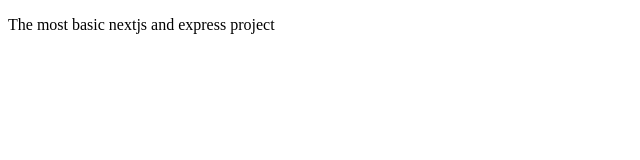
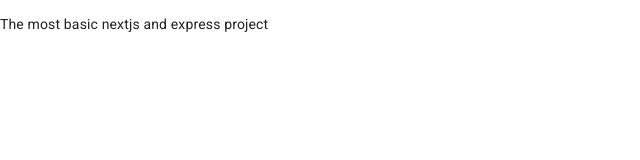
Before and after one commit to 8c809a1ecca7420fa9e8621bc92ed0c8/fa9be7a656b241a49e6996d578441363, a Next.js app: page / in a window 1280 px wide. Shown: the top 160 px of the page, without its empty margins (0-640 px from the left). Built offline with nearby package versions, Linux system fonts and the light colour scheme.

Commit message:
add material-ui

```diff
--- /dev/null
+++ b/common/theme.js
@@ -0,0 +1,22 @@
+import { createMuiTheme } from "@material-ui/core/styles"
+import red from "@material-ui/core/colors/red"
+
+// Create a theme instance.
+const theme = createMuiTheme({
+	palette: {
+		primary: {
+			main: "#556cd6",
+		},
+		secondary: {
+			main: "#19857b",
+		},
+		error: {
+			main: red.A400,
+		},
+		background: {
+			default: "#fff",
+		},
+	},
+})
+
+export default theme
--- a/package.json
+++ b/package.json
@@ -24,6 +24,8 @@
   },
   "homepage": "https://github.com/8c809a1ecca7420fa9e8621bc92ed0c8/fa9be7a656b241a49e6996d578441363#readme",
   "dependencies": {
+    "@material-ui/core": "^4.3.3",
+    "@material-ui/styles": "^4.3.3",
     "compression": "^1.7.4",
     "connect-timeout": "^1.9.0",
     "express": "^4.17.1",
--- /dev/null
+++ b/pages/_app.js
@@ -0,0 +1,33 @@
+import React from 'react'
+import App from 'next/app'
+import Head from 'next/head'
+import { ThemeProvider } from '@material-ui/styles'
+import CssBaseline from '@material-ui/core/CssBaseline'
+import theme from '../common/theme'
+
+export default class MyApp extends App {
+  componentDidMount() {
+    // Remove the server-side injected CSS.
+    const jssStyles = document.querySelector('#jss-server-side');
+    if (jssStyles) {
+      jssStyles.parentNode.removeChild(jssStyles);
+    }
+  }
+
+  render() {
+    const { Component, pageProps } = this.props;
+
+    return (
+      <React.Fragment>
+        <Head>
+          <title>Coding Task App</title>
+        </Head>
+        <ThemeProvider theme={theme}>
+          {/* CssBaseline kickstart an elegant, consistent, and simple baseline to build upon. */}
+          <CssBaseline />
+          <Component {...pageProps} />
+        </ThemeProvider>
+      </React.Fragment>
+    );
+  }
+}
--- /dev/null
+++ b/pages/_document.js
@@ -0,0 +1,79 @@
+import React from 'react';
+import Document, { Head, Main, NextScript } from 'next/document';
+import { ServerStyleSheets } from '@material-ui/styles';
+import theme from '../common/theme';
+
+class MyDocument extends Document {
+  render() {
+    return (
+      <html lang="en">
+        <Head>
+          <meta charSet="utf-8" />
+          {/* Use minimum-scale=1 to enable GPU rasterization */}
+          <meta
+            name="viewport"
+            content="minimum-scale=1, initial-scale=1, width=device-width, shrink-to-fit=no"
+          />
+          {/* PWA primary color */}
+          <meta name="theme-color" content={theme.palette.primary.main} />
+          <link
+            rel="stylesheet"
+            href="https://fonts.googleapis.com/css?family=Roboto:300,400,500,700&display=swap"
+          />
+        </Head>
+        <body>
+          <Main />
+          <NextScript />
+        </body>
+      </html>
+    );
+  }
+}
+
+MyDocument.getInitialProps = async ctx => {
+  // Resolution order
+  //
+  // On the server:
+  // 1. app.getInitialProps
+  // 2. page.getInitialProps
+  // 3. document.getInitialProps
+  // 4. app.render
+  // 5. page.render
+  // 6. document.render
+  //
+  // On the server with error:
+  // 1. document.getInitialProps
+  // 2. app.render
+  // 3. page.render
+  // 4. document.render
+  //
+  // On the client
+  // 1. app.getInitialProps
+  // 2. page.getInitialProps
+  // 3. app.render
+  // 4. page.render
+
+  // Render app and page and get the context of the page with collected side effects.
+  const sheets = new ServerStyleSheets();
+  const originalRenderPage = ctx.renderPage;
+
+  ctx.renderPage = () =>
+    originalRenderPage({
+      enhanceApp: App => props => sheets.collect(<App {...props} />),
+    });
+
+  const initialProps = await Document.getInitialProps(ctx);
+
+  return {
+    ...initialProps,
+    // Styles fragment is rendered after the app and page rendering finish.
+    styles: [
+      <React.Fragment key="styles">
+        {initialProps.styles}
+        {sheets.getStyleElement()}
+      </React.Fragment>,
+    ],
+  };
+};
+
+export default MyDocument;
```
Also changed, not shown: 1 other file (tests, documents, lock files or other folders).
